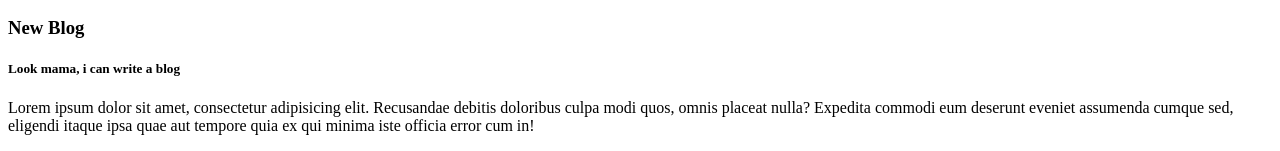
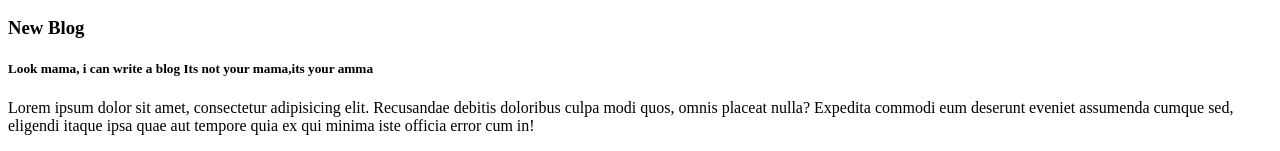
Before and after one commit to NiyazUddin1/my-first-repo, a plain HTML site: page index.html in a window 1280 px wide. Shown: the part 139-290 px from the top of the page. Drawn offline with Linux system fonts and the light colour scheme.

Commit message:
amma is angry

```diff
--- a/index.html
+++ b/index.html
@@ -12,7 +12,7 @@
      <h2>my repo</h2>
      <div>
           <h3>New Blog</h3>
-          <h5>Look mama, i can write a blog</h5>
+          <h5>Look mama, i can write a blog Its not your mama,its your amma</h5>
           <p>Lorem ipsum dolor sit amet, consectetur adipisicing elit. Recusandae debitis doloribus culpa modi quos, omnis placeat nulla? Expedita commodi eum deserunt eveniet assumenda cumque sed, eligendi itaque ipsa quae aut tempore quia ex qui minima iste officia error cum in!</p>
      </div>
      <img src="image.jpg" alt="">
```
